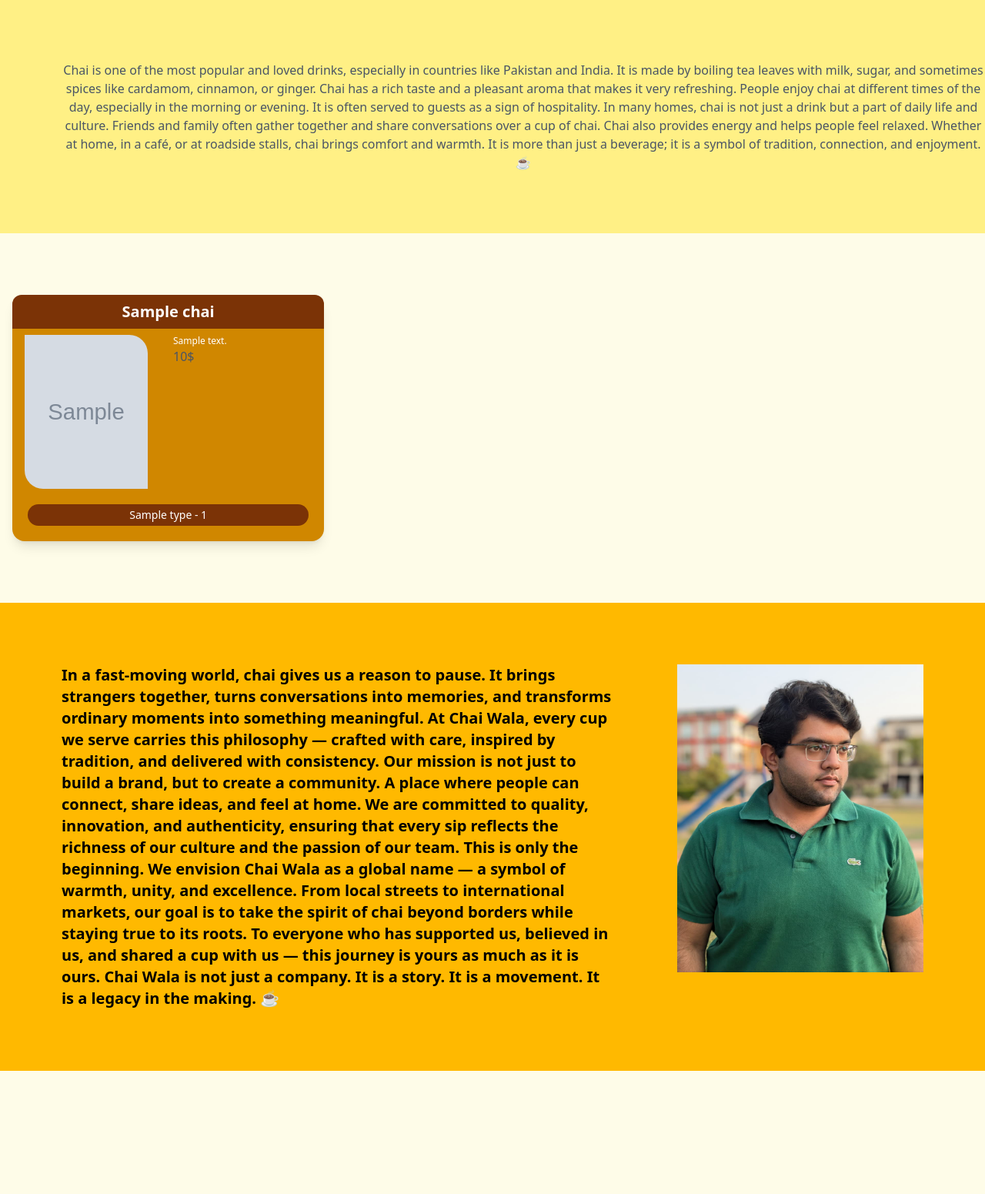
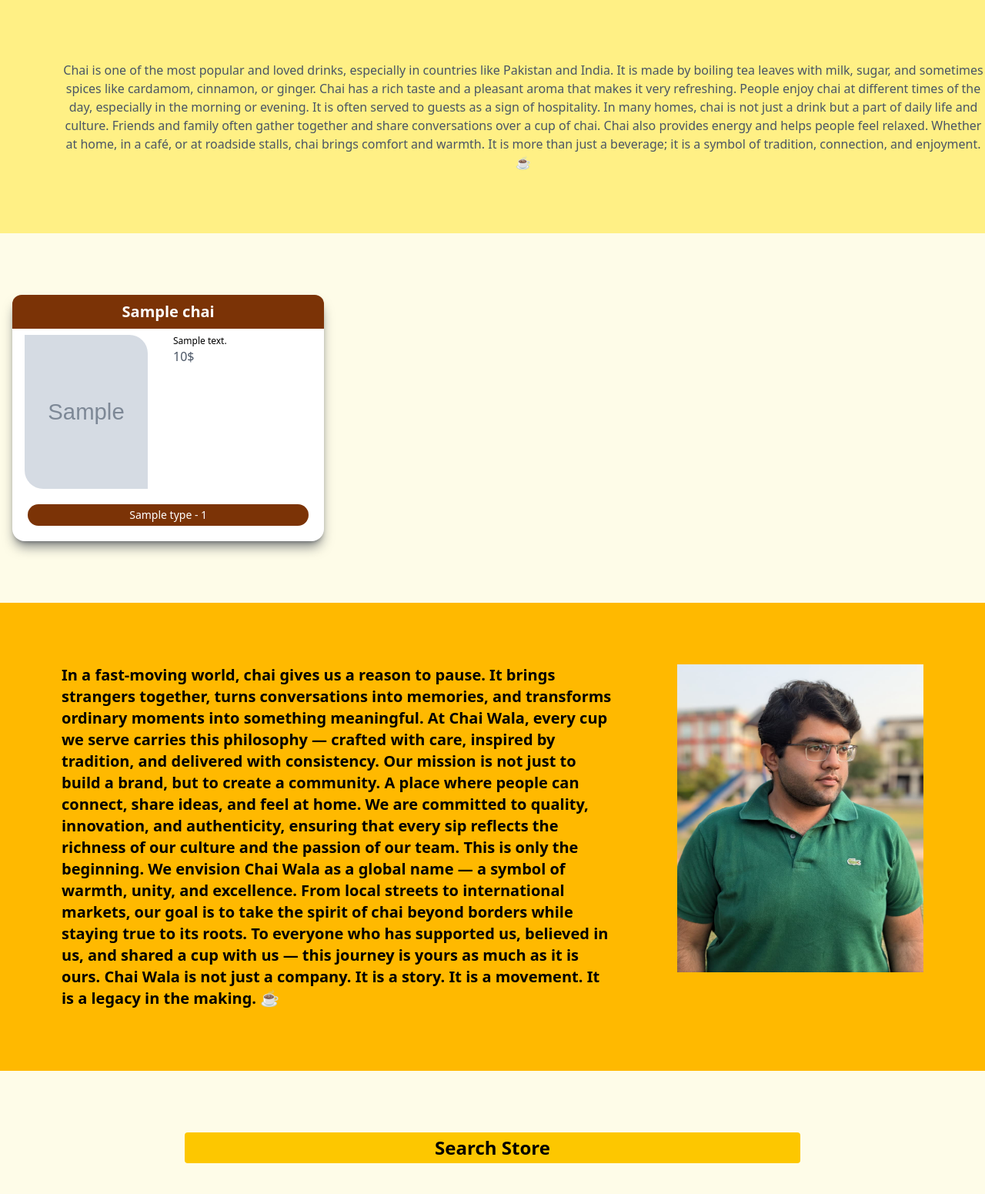
Before and after one commit to dawood56205/chai-wala, a Django app: template chaiaurjango/chai/templates/chai/index.html in a window 1280 px wide. Shown: the part 133-1684 px from the top of the page at 77% size. Before the commit the page ends 1524 px from the top, so only its background shows below. Run offline with Django 3.2, Linux system fonts and the light colour scheme; the template is opened without the code that fills it: most values are stand-ins (such as "Sample title", 1, 10 or a date in 2020); grey boxes marked "Sample" are stand-in pictures; some libraries are stand-ins or nearby versions; some web fonts are replaced.

Commit message:
second commit

```diff
--- a/chaiaurjango/chai/templates/chai/chai_store.html
+++ b/chaiaurjango/chai/templates/chai/chai_store.html
@@ -1,17 +1,17 @@
 {% extends "layout.html" %}
 
 {% block content %}
-<div class="bg-amber-800 w-120 m-auto p-10 mt-20 text-white ">
+<div class="bg-yellow-600 w-120 m-auto p-10 mt-20 text-white ">
 <form class="text-2xl font-bold" method='POST'>
   {% csrf_token %}
   {{form.as_p}}
   {{forms}}
-  <button class="text-xl bg-white text-black p-2 w-[100%] rounded mt-5 mb-5 hover:bg-gray-400 hover:cursor-pointer font-bold" type="submit"> Search store </button>
+  <button class="text-xl bg-yellow-400 text-black p-2 w-[100%] rounded mt-5 mb-5 hover:bg-yellow-800 hover:text-white hover:cursor-pointer transition-all duration-300 font-bold" type="submit"> Search store </button>
 </form>
 
 {% if Stores %}
 
-    <ul class="text-white font-bold capitalize text-center">
+    <ul class="text-white font-bold capitalize text-center bg-amber-800 p-10 mt-5">
       {% for store in Stores %}
         <li>Store: {{store.name}} - {{store.location}} </li>
 
--- a/chaiaurjango/chai/templates/chai/index.html
+++ b/chaiaurjango/chai/templates/chai/index.html
@@ -16,7 +16,7 @@
 <div id="chai" class="grid grid-cols-3 gap-4 m-4">
  {% for chai in chais %}
 
-    <div class = "bg-yellow-600 p- pt-0  rounded-2xl shadow-lg">
+    <div class = "bg-white p- pt-0  rounded-2xl shadow-lg shadow-gray-900/50">
       <h3 class = "text-white text-xl text-center font-bold mb-2 bg-amber-900 rounded-t-xl p-2 ">   {{chai.name}}</h3>
       <div class="flex justify-around mb-5">
         <div>
@@ -24,7 +24,7 @@
         </div>
         <div class="w-45">
 
-          <p id="det" class= "text-xs text-white"> {{chai.descriptions}} </p>
+          <p id="det" class= "text-xs text-black"> {{chai.descriptions}} </p>
           <h2 class = "text-gray-600">
             {{chai.price}}$
           </h2>
@@ -63,4 +63,10 @@
 
 </div>
 
+<div class="w-200 m-auto">
+  <div class=" m-auto">
+    <a href="{% url 'chai_store' %}"><button class="bg-yellow-400  mb-10 text-2xl p-1 w-[100%] font-bold rounded hover:cursor-pointer hover:bg-yellow-600 transition-all duration-300">Search Store</button></a>
+  </div>
+</div>
+
 {% endblock %}
--- a/chaiaurjango/chai/views.py
+++ b/chaiaurjango/chai/views.py
@@ -14,6 +14,7 @@ def chai_detail(request, chai_id):
   return render(request, 'chai/chai_detail.html', {'chai': chai, 'Stores': Stores})
 
 def chai_store(request):
+  chai = CHAIVARIETY.objects.all()
   Stores = None
   if request.method == 'POST':
     forms = chaivarietyform(request.POST)
@@ -23,7 +24,7 @@ def chai_store(request):
   else:
     forms = chaivarietyform()
 
-  return render(request, 'chai/chai_store.html', {'Stores' : Stores, 'forms': forms})
+  return render(request, 'chai/chai_store.html', {'Stores' : Stores, 'forms': forms, 'chai':chai})
 # def order_chai(request) :
 #   return render(request, 'chai/indexorder.html')
 
--- a/chaiaurjango/theme/static/css/dist/styles.css
+++ b/chaiaurjango/theme/static/css/dist/styles.css
@@ -9,9 +9,10 @@
     --font-mono: ui-monospace, SFMono-Regular, Menlo, Monaco, Consolas, 'Liberation Mono', 'Courier New',
     monospace;
     --color-red-500: oklch(63.7% 0.237 25.331);
+    --color-orange-400: oklch(75% 0.183 55.934);
+    --color-orange-700: oklch(55.3% 0.195 38.402);
     --color-amber-400: oklch(82.8% 0.189 84.429);
     --color-amber-600: oklch(66.6% 0.179 58.318);
-    --color-amber-700: oklch(55.5% 0.163 48.998);
     --color-amber-800: oklch(47.3% 0.137 46.201);
     --color-amber-900: oklch(41.4% 0.112 45.904);
     --color-amber-950: oklch(27.9% 0.077 45.635);
@@ -20,16 +21,15 @@
     --color-yellow-400: oklch(85.2% 0.199 91.936);
     --color-yellow-500: oklch(79.5% 0.184 86.047);
     --color-yellow-600: oklch(68.1% 0.162 75.834);
+    --color-yellow-700: oklch(55.4% 0.135 66.442);
+    --color-yellow-800: oklch(47.6% 0.114 61.907);
     --color-gray-50: oklch(98.5% 0.002 247.839);
     --color-gray-200: oklch(92.8% 0.006 264.531);
     --color-gray-300: oklch(87.2% 0.01 258.338);
     --color-gray-400: oklch(70.7% 0.022 261.325);
-    --color-gray-500: oklch(55.1% 0.027 264.364);
     --color-gray-600: oklch(44.6% 0.03 256.802);
     --color-gray-900: oklch(21% 0.034 264.665);
-    --color-stone-50: oklch(98.5% 0.001 106.423);
     --color-stone-400: oklch(70.9% 0.01 56.259);
-    --color-stone-500: oklch(55.3% 0.013 58.071);
     --color-black: #000;
     --color-white: #fff;
     --spacing: 0.25rem;
@@ -266,6 +263,9 @@
   .mb-5 {
     margin-bottom: calc(var(--spacing) * 5);
   }
+  .mb-10 {
+    margin-bottom: calc(var(--spacing) * 10);
+  }
   .mb-20 {
     margin-bottom: calc(var(--spacing) * 20);
   }
@@ -760,6 +678,27 @@
     &:hover {
       @media (hover: hover) {
         background-color: var(--color-gray-400);
+      }
+    }
+  }
+  .hover\:bg-yellow-500 {
+    &:hover {
+      @media (hover: hover) {
+        background-color: var(--color-yellow-500);
+      }
+    }
+  }
+  .hover\:bg-yellow-600 {
+    &:hover {
+      @media (hover: hover) {
+        background-color: var(--color-yellow-600);
+      }
+    }
+  }
+  .hover\:bg-yellow-800 {
+    &:hover {
+      @media (hover: hover) {
+        background-color: var(--color-yellow-800);
       }
     }
   }
@@ -807,26 +746,6 @@
       }
     }
   }
-}
-@property --tw-rotate-x {
-  syntax: "*";
-  inherits: false;
-}
-@property --tw-rotate-y {
-  syntax: "*";
-  inherits: false;
-}
-@property --tw-rotate-z {
-  syntax: "*";
-  inherits: false;
-}
-@property --tw-skew-x {
-  syntax: "*";
-  inherits: false;
-}
-@property --tw-skew-y {
-  syntax: "*";
-  inherits: false;
 }
 @property --tw-border-style {
   syntax: "*";
@@ -922,11 +841,6 @@
 @layer properties {
   @supports ((-webkit-hyphens: none) and (not (margin-trim: inline))) or ((-moz-orient: inline) and (not (color:rgb(from red r g b)))) {
     *, ::before, ::after, ::backdrop {
-      --tw-rotate-x: initial;
-      --tw-rotate-y: initial;
-      --tw-rotate-z: initial;
-      --tw-skew-x: initial;
-      --tw-skew-y: initial;
       --tw-border-style: solid;
       --tw-leading: initial;
       --tw-font-weight: initial;
```
Also changed, not shown: other parts of chaiaurjango/theme/static/css/dist/styles.css (+25 -110 lines).
